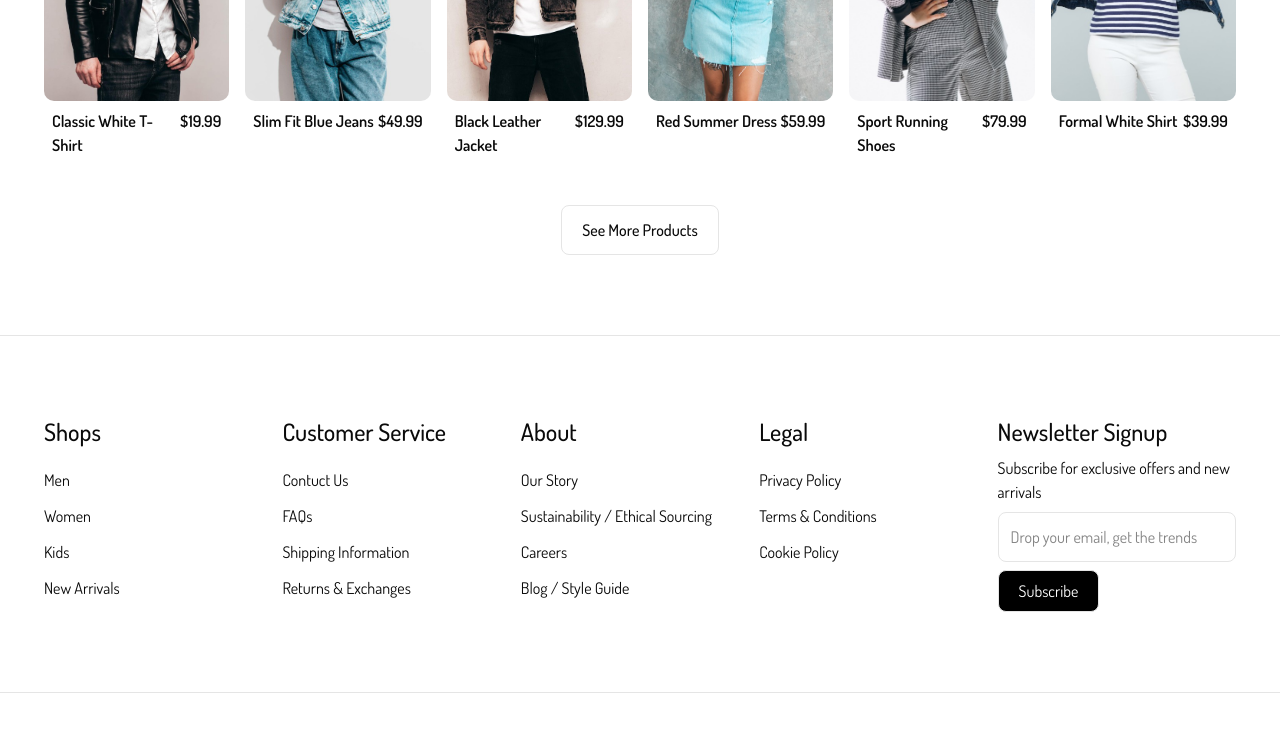
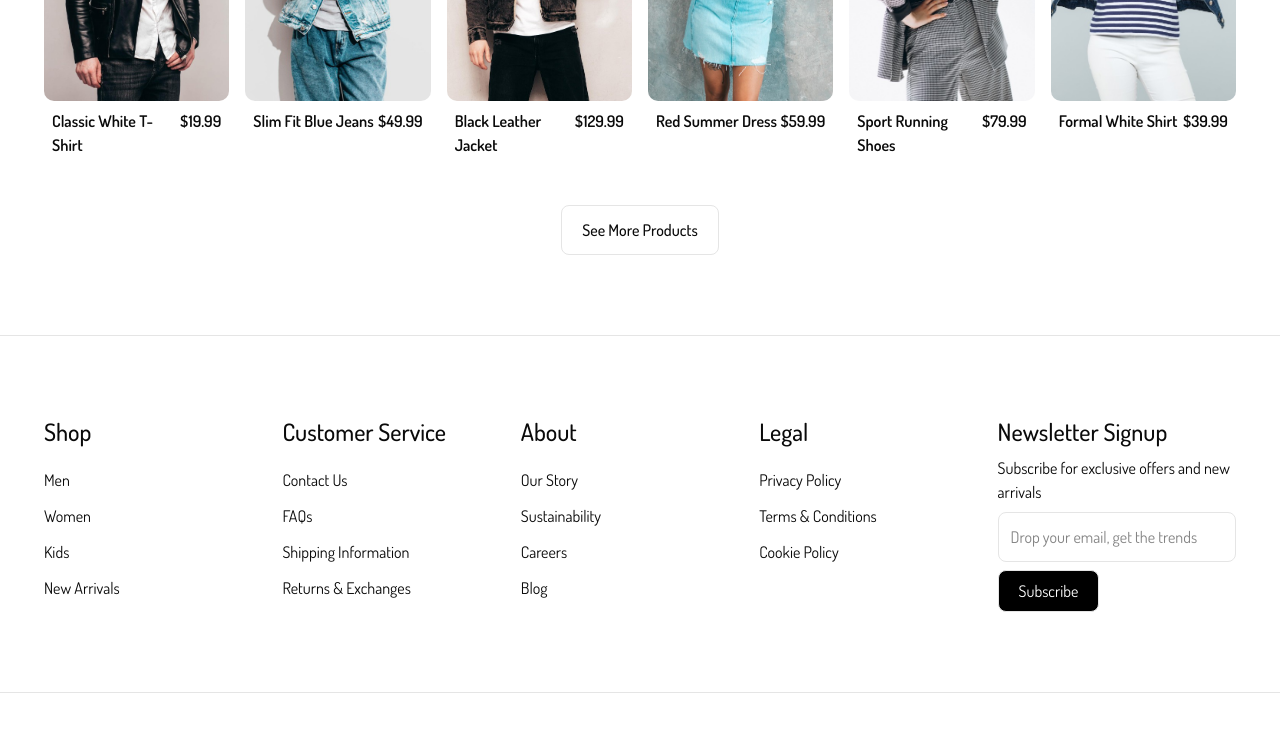
Before and after one commit to MehediHasan128/laivaly-client, a Next.js app: page /home in a window 1280 px wide. Shown: the part 2971-3702 px from the top of the page. Built offline with nearby package versions, Linux system fonts and the light colour scheme; a web font is replaced by a local one.

Commit message:
complete the footer section

```diff
--- a/src/components/shared/footer/Footer.tsx
+++ b/src/components/shared/footer/Footer.tsx
@@ -2,57 +2,84 @@ import Container from "@/components/reusable/Container";
 import Link from "next/link";
 import FooterLinks from "./FooterLinks";
 import Image from "next/image";
-import { FaFacebookF, FaInstagram, FaPinterest, FaTiktok } from "react-icons/fa6";
+import {
+  FaFacebookF,
+  FaInstagram,
+  FaPinterest,
+  FaTiktok,
+} from "react-icons/fa6";
+import FooterLinksAccordion from "./FooterLinksAccordion";
 
-const quickLinks = [
+const quickLinks = {
+  title: "Shop",
+  links: [
     { label: "Men", path: "/" },
     { label: "Women", path: "/" },
     { label: "Kids", path: "/" },
     { label: "New Arrivals", path: "/" },
-];
+  ],
+};
 
-const customerServicesLinks = [
-  { label: "Contuct Us", path: "/" },
+const customerServicesLinks = {
+  title: "Customer Service",
+  links: [
+    { label: "Contact Us", path: "/" },
     { label: "FAQs", path: "/" },
     { label: "Shipping Information", path: "/" },
     { label: "Returns & Exchanges", path: "/" },
-];
+  ],
+};
 
-const aboutLinks = [
+const aboutLinks = {
+  title: "About",
+  links: [
     { label: "Our Story", path: "/" },
-  { label: "Sustainability / Ethical Sourcing", path: "/" },
+    { label: "Sustainability", path: "/" },
     { label: "Careers", path: "/" },
-  { label: "Blog / Style Guide", path: "/" },
-];
+    { label: "Blog", path: "/" },
+  ],
+};
 
-const legalLinks = [
+const legalLinks = {
+  title: "Legal",
+  links: [
     { label: "Privacy Policy", path: "/" },
     { label: "Terms & Conditions", path: "/" },
     { label: "Cookie Policy", path: "/" },
-];
+  ],
+};
+
+const allLinks = [quickLinks, customerServicesLinks, aboutLinks, legalLinks]
 
 const Footer = () => {
   return (
     <footer>
+      <div className="border-t lg:hidden">
+        <Container>
+          <div className="px-5">
+            <FooterLinksAccordion props={allLinks} />
+          </div>
+        </Container>
+      </div>
+
       <div className="border-t hidden lg:block">
         <Container>
           {/* Nav links and news letter */}
           <div className="grid grid-cols-5">
             {/* Quick Links / Shop */}
-            <FooterLinks title="Shops" links={quickLinks} />
+            <FooterLinks props={quickLinks} />
             {/* Quick Links / Shop */}
-            <FooterLinks
-              title="Customer Service"
-              links={customerServicesLinks}
-            />
+            <FooterLinks props={customerServicesLinks} />
             {/* About */}
-            <FooterLinks title="About" links={aboutLinks} />
+            <FooterLinks props={aboutLinks} />
             {/* Legal */}
-            <FooterLinks title="Legal" links={legalLinks} />
+            <FooterLinks props={legalLinks} />
 
             {/* News Letter section */}
             <div>
-              <h1 className="text-xl xl:text-2xl font-medium">Newsletter Signup</h1>
+              <h1 className="text-xl xl:text-2xl font-medium">
+                Newsletter Signup
+              </h1>
               <p className="my-2">
                 Subscribe for exclusive offers and new arrivals
               </p>
@@ -76,9 +103,17 @@ const Footer = () => {
       <div className="border-t py-10">
         <div className="text-center space-y-4">
           <div className="relative size-24 mx-auto">
-                <Image src="/images/logo/logo.png" alt="logo" quality={100} fill className="object-center" />
+            <Image
+              src="/images/logo/logo.png"
+              alt="logo"
+              quality={100}
+              fill
+              className="object-center"
+            />
           </div>
-            <h1 className="text-lg font-medium">Laivaly — Modern, high-quality fashion for Men, Women & Kids.</h1>
+          <h1 className="text-lg font-medium">
+            Laivaly — Modern, high-quality fashion for Men, Women & Kids.
+          </h1>
           <p className="font-bold">Follow Us On</p>
           <div className="flex justify-center items-center gap-3 text-2xl">
             <FaInstagram className="cursor-pointer hover:-translate-y-1 duration-500" />
--- a/src/components/shared/footer/FooterLinks.tsx
+++ b/src/components/shared/footer/FooterLinks.tsx
@@ -10,12 +10,12 @@ interface TFooterLinksProps {
 }
 
 
-const FooterLinks = ({title, links}: TFooterLinksProps) => {
+const FooterLinks = ({props}: {props: TFooterLinksProps}) => {
     return (
         <div>
-            <h1 className="text-xl xl:text-2xl font-medium">{title}</h1>
+            <h1 className="text-xl xl:text-2xl font-medium">{props?.title}</h1>
             <div className="mt-5 flex flex-col gap-3">
-              {links?.map((link, index) => (
+              {props?.links?.map((link, index) => (
                 <Link key={index} href={link.path}>
                   <p className="hover:underline duration-500">{link.label}</p>
                 </Link>
--- /dev/null
+++ b/src/components/shared/footer/FooterLinksAccordion.tsx
@@ -0,0 +1,49 @@
+import {
+  Accordion,
+  AccordionContent,
+  AccordionItem,
+  AccordionTrigger,
+} from "@/components/ui/accordion";
+import Link from "next/link";
+
+interface TFooterLinksAccordionProps {
+  title: string;
+  links: {
+    label: string;
+    path: string;
+  }[];
+}
+
+const FooterLinksAccordion = ({
+  props,
+}: {
+  props: TFooterLinksAccordionProps[];
+}) => {
+  return (
+    <Accordion
+      type="single"
+      collapsible
+      className="w-full"
+      defaultValue={`${props[0].title}`}
+    >
+      {props.map((prop, index) => (
+        <AccordionItem key={index} value={prop.title}>
+          <AccordionTrigger className="text-md font-semibold">
+            {prop?.title}
+          </AccordionTrigger>
+          <AccordionContent className="flex flex-col gap-4 text-balance">
+            <div className="mt-5 flex flex-col gap-3">
+              {prop?.links?.map((link, index) => (
+                <Link key={index} href={link.path}>
+                  <p className="hover:underline duration-500">{link.label}</p>
+                </Link>
+              ))}
+            </div>
+          </AccordionContent>
+        </AccordionItem>
+      ))}
+    </Accordion>
+  );
+};
+
+export default FooterLinksAccordion;
```
Lines whose indentation alone changed are shown as unchanged.
